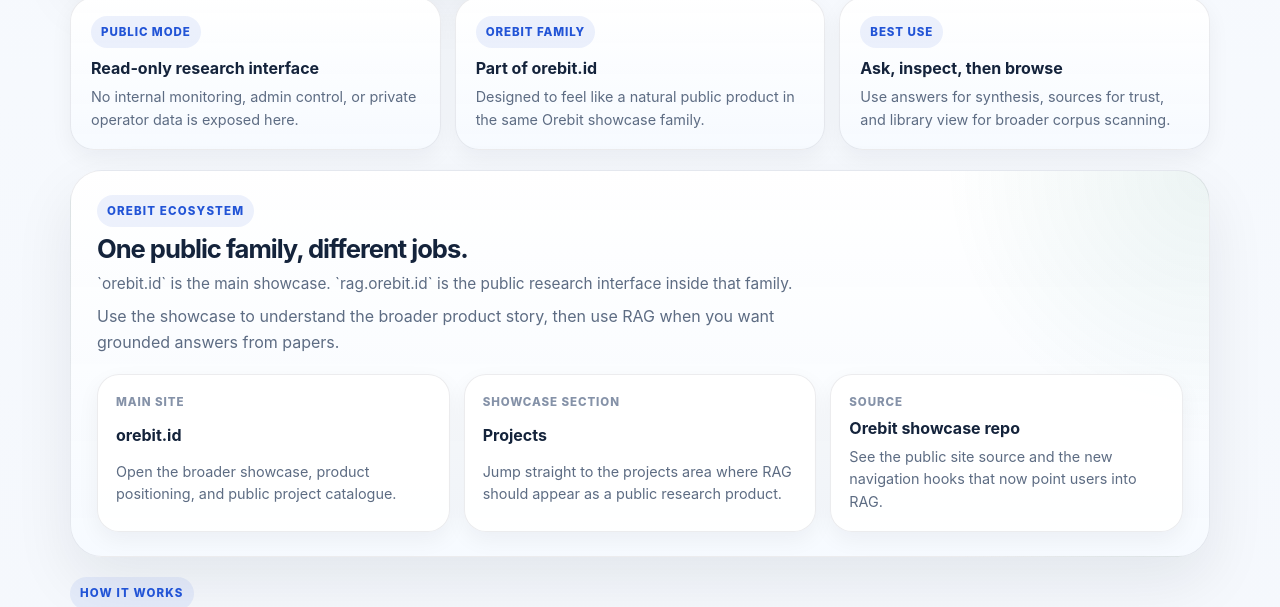
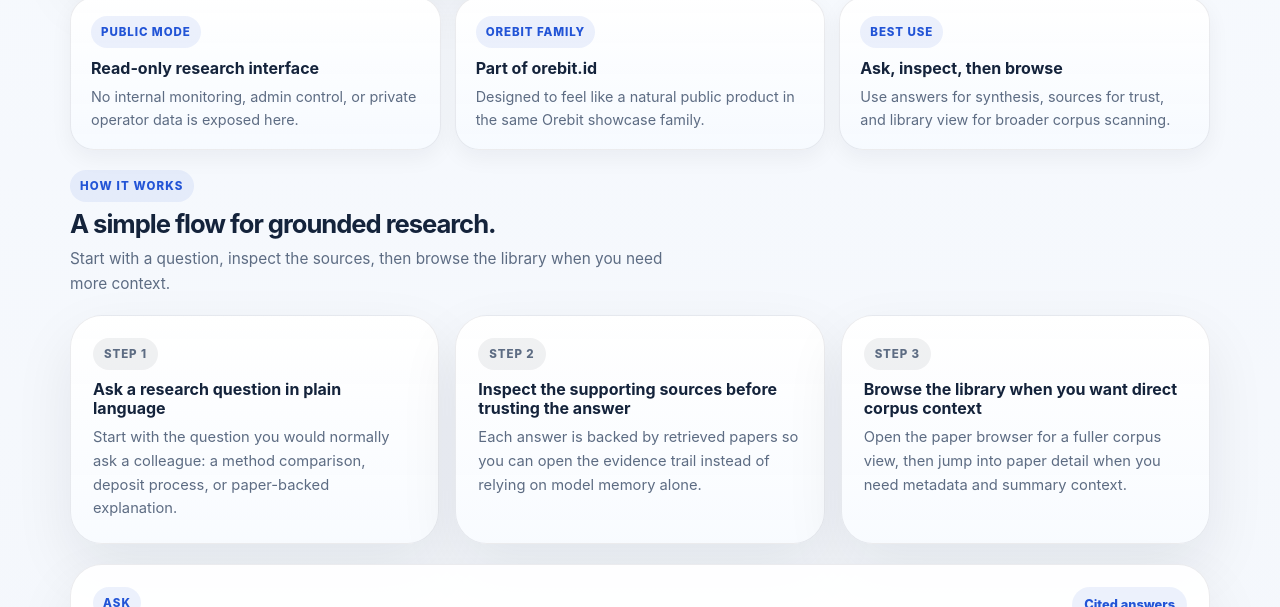
Before and after one commit to ghoziankarami/rag-public, a React (Vite) app: page / in a window 1280 px wide. Shown: the part 1031-1638 px from the top of the page. Built offline with nearby package versions, Linux system fonts and the light colour scheme; no server answers.

Commit message:
Remove extra ecosystem section from RAG landing

```diff
--- a/src/App.css
+++ b/src/App.css
@@ -504,70 +504,6 @@ a {
   color: var(--muted);
   font-size: 0.9rem;
   line-height: 1.6;
-}
-
-.ecosystem-panel {
-  display: grid;
-  gap: 18px;
-  padding: 24px 26px;
-  border: 1px solid var(--border);
-  border-radius: var(--radius-xl);
-  background:
-    radial-gradient(circle at top right, rgba(15, 118, 110, 0.08), transparent 22%),
-    linear-gradient(180deg, rgba(255, 255, 255, 0.98) 0%, rgba(246, 250, 255, 0.96) 100%);
-  box-shadow: var(--shadow-lg);
-}
-
-.ecosystem-copy {
-  display: grid;
-  gap: 8px;
-}
-
-.ecosystem-copy p {
-  margin: 0;
-  color: var(--muted);
-  max-width: 72ch;
-}
-
-.ecosystem-grid {
-  display: grid;
-  grid-template-columns: repeat(3, minmax(0, 1fr));
-  gap: 14px;
-}
-
-.ecosystem-card {
-  display: grid;
-  gap: 8px;
-  padding: 18px;
-  border: 1px solid rgba(15, 23, 42, 0.08);
-  border-radius: 22px;
-  background: rgba(255, 255, 255, 0.88);
-  box-shadow: var(--shadow-sm);
-}
-
-.ecosystem-card:hover {
-  border-color: var(--border-strong);
-  transform: translateY(-1px);
-}
-
-.ecosystem-kicker {
-  color: var(--muted-soft);
-  font-size: 0.72rem;
-  font-weight: 800;
-  letter-spacing: 0.08em;
-  text-transform: uppercase;
-}
-
-.ecosystem-card strong {
-  font-size: 1rem;
-  line-height: 1.2;
-}
-
-.ecosystem-card p {
-  margin: 0;
-  color: var(--muted);
-  font-size: 0.9rem;
-  line-height: 1.55;
 }
 
 .context-card {
@@ -1205,8 +1141,7 @@ a {
 @media (max-width: 980px) {
   .hero-shell,
   .context-grid,
-  .showcase-strip,
-  .ecosystem-grid {
+  .showcase-strip {
     grid-template-columns: 1fr;
   }
 
@@ -1253,8 +1188,7 @@ a {
   .chat-shell,
   .library-shell,
   .context-card,
-  .source-modal,
-  .ecosystem-panel {
+  .source-modal {
     padding: 18px;
     border-radius: 24px;
   }
--- a/src/App.jsx
+++ b/src/App.jsx
@@ -314,36 +314,6 @@ function App() {
           </article>
         </section>
 
-        <section className="ecosystem-panel section-anchor">
-          <div className="ecosystem-copy">
-            <span className="section-kicker">Orebit ecosystem</span>
-            <h2 className="section-title">One public family, different jobs.</h2>
-            <p className="section-description">
-              `orebit.id` is the main showcase. `rag.orebit.id` is the public research interface inside that family.
-            </p>
-            <p>
-              Use the showcase to understand the broader product story, then use RAG when you want grounded answers from papers.
-            </p>
-          </div>
-          <div className="ecosystem-grid">
-            <a href="https://orebit.id" target="_blank" rel="noreferrer" className="ecosystem-card">
-              <span className="ecosystem-kicker">Main site</span>
-              <strong>orebit.id</strong>
-              <p>Open the broader showcase, product positioning, and public project catalogue.</p>
-            </a>
-            <a href="https://orebit.id/#projects" target="_blank" rel="noreferrer" className="ecosystem-card">
-              <span className="ecosystem-kicker">Showcase section</span>
-              <strong>Projects</strong>
-              <p>Jump straight to the projects area where RAG should appear as a public research product.</p>
-            </a>
-            <a href="https://github.com/ghoziankarami/orebit-showcase" target="_blank" rel="noreferrer" className="ecosystem-card">
-              <span className="ecosystem-kicker">Source</span>
-              <strong>Orebit showcase repo</strong>
-              <p>See the public site source and the new navigation hooks that now point users into RAG.</p>
-            </a>
-          </div>
-        </section>
-
         <section className="section-anchor" id="how-it-works">
           <div className="section-intro">
             <span className="section-kicker">How it works</span>
```
Also changed, not shown: 7 other files (tests, documents, lock files or other folders).
